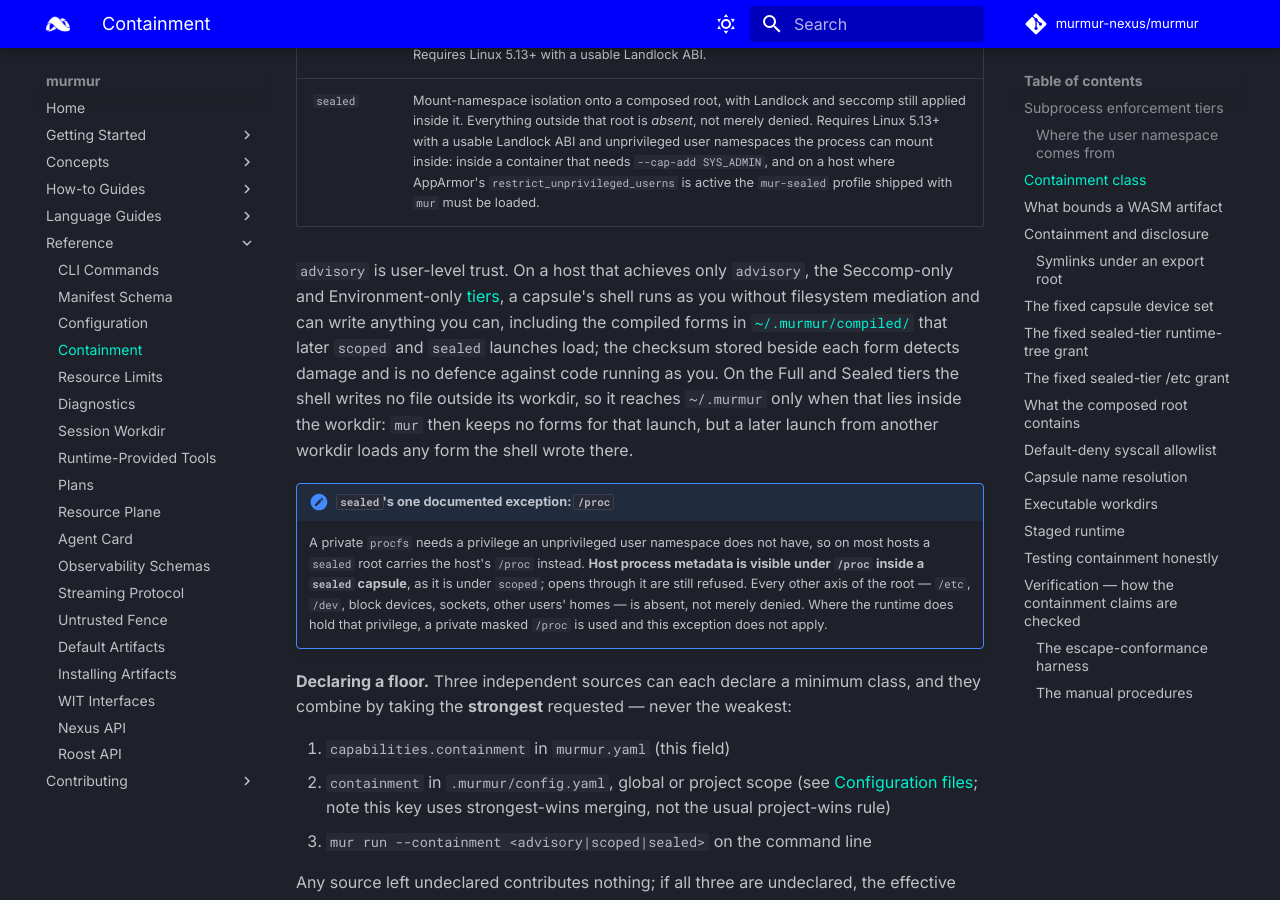
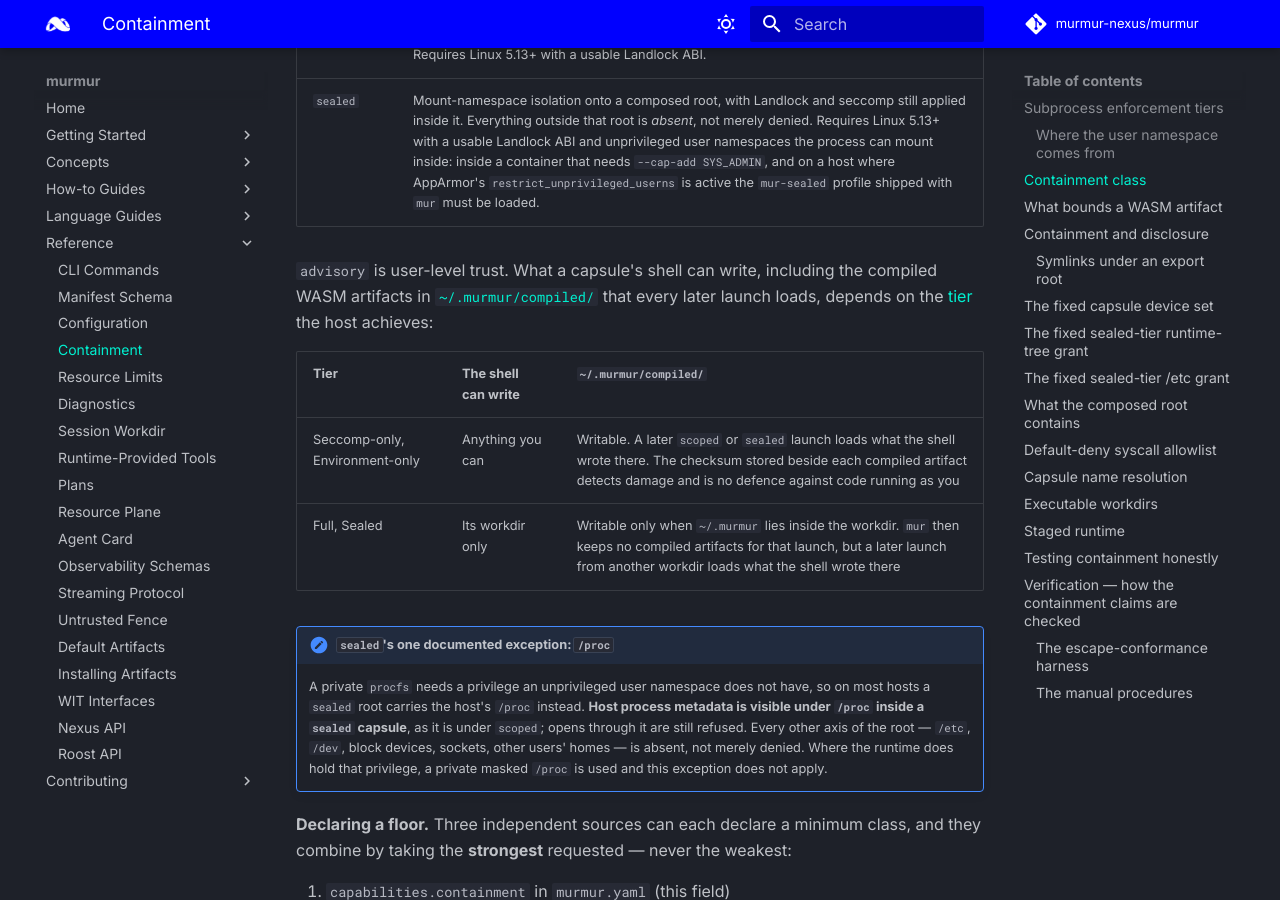
Before and after one commit to murmur-nexus/murmur, an MkDocs documentation site: the page built from docs/content/reference/containment.md, in a window 1280 px wide and 900 px high, scrolled down 3943 px. Built offline with MkDocs 1.6.1 and Material for MkDocs 9.7.7, drawn with Linux system fonts in a browser that asks for light colours; comment, search, counter and statistics services are not loaded.

Commit message:
checkpoint(#27b1527b): Entering test stage
Signed-off-by: ewdegraaff <ewdegraaff@users.noreply.github.com>

```diff
--- a/docs/content/reference/containment.md
+++ b/docs/content/reference/containment.md
@@ -140,14 +140,14 @@ describe *what* is allowed once a session is running. Three classes exist, weake
 | `scoped` | Landlock filesystem mediation + seccomp syscall filtering over the host filesystem. Requires Linux 5.13+ with a usable Landlock ABI. |
 | `sealed` | Mount-namespace isolation onto a composed root, with Landlock and seccomp still applied inside it. Everything outside that root is *absent*, not merely denied. Requires Linux 5.13+ with a usable Landlock ABI and unprivileged user namespaces the process can mount inside: inside a container that needs `--cap-add SYS_ADMIN`, and on a host where AppArmor's `restrict_unprivileged_userns` is active the `mur-sealed` profile shipped with `mur` must be loaded. |
 
-`advisory` is user-level trust. On a host that achieves only `advisory`, the Seccomp-only and
-Environment-only [tiers](#subprocess-enforcement-tiers), a capsule's shell runs as you without
-filesystem mediation and can write anything you can, including the compiled forms in
-[`~/.murmur/compiled/`](config.md#murmur-home-permissions) that later `scoped` and `sealed` launches
-load; the checksum stored beside each form detects damage and is no defence against code running as
-you. On the Full and Sealed tiers the shell writes no file outside its workdir, so it reaches
-`~/.murmur` only when that lies inside the workdir: `mur` then keeps no forms for that launch, but a
-later launch from another workdir loads any form the shell wrote there.
+`advisory` is user-level trust. What a capsule's shell can write, including the compiled WASM
+artifacts in [`~/.murmur/compiled/`](config.md#murmur-home-permissions) that every later launch
+loads, depends on the [tier](#subprocess-enforcement-tiers) the host achieves:
+
+| Tier | The shell can write | `~/.murmur/compiled/` |
+|---|---|---|
+| Seccomp-only, Environment-only | Anything you can | Writable. A later `scoped` or `sealed` launch loads what the shell wrote there. The checksum stored beside each compiled artifact detects damage and is no defence against code running as you |
+| Full, Sealed | Its workdir only | Writable only when `~/.murmur` lies inside the workdir. `mur` then keeps no compiled artifacts for that launch, but a later launch from another workdir loads what the shell wrote there |
 
 !!! note "`sealed`'s one documented exception: `/proc`"
 
```
Also changed, not shown: 4 other files.
